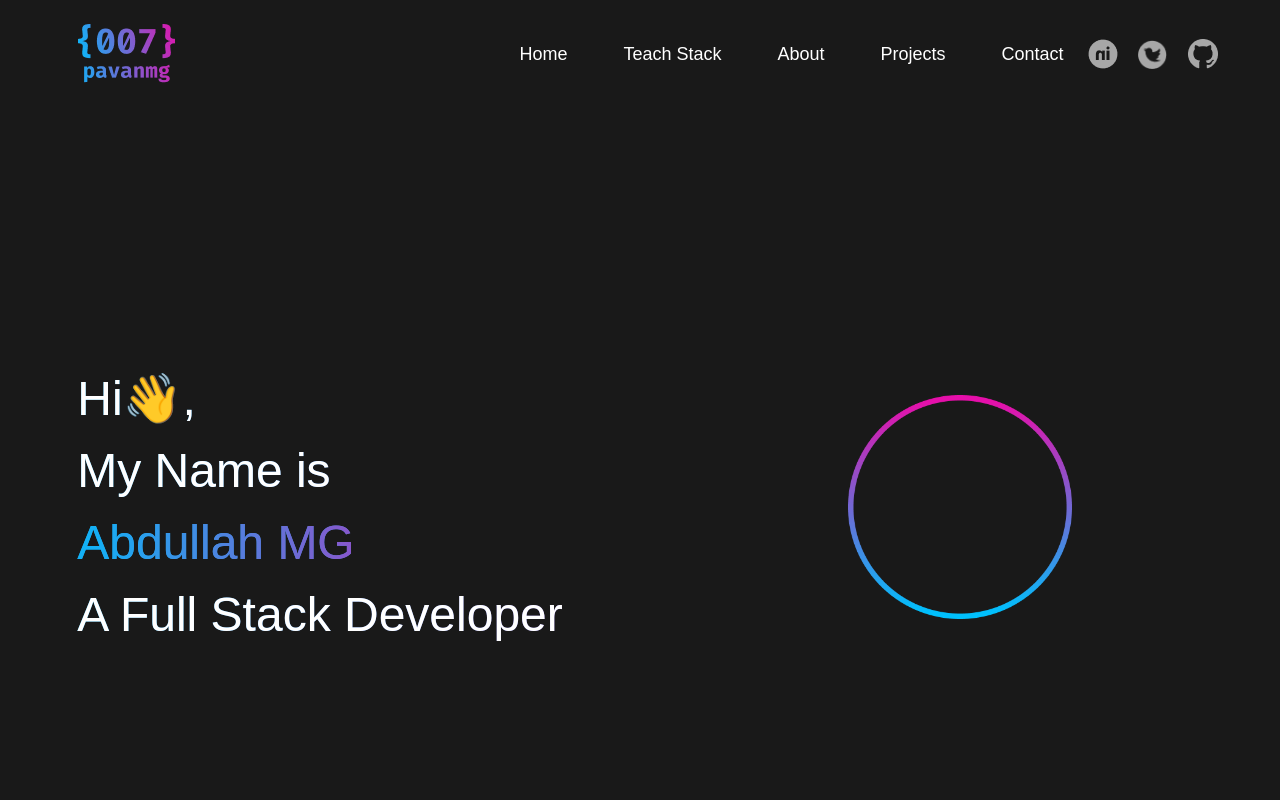
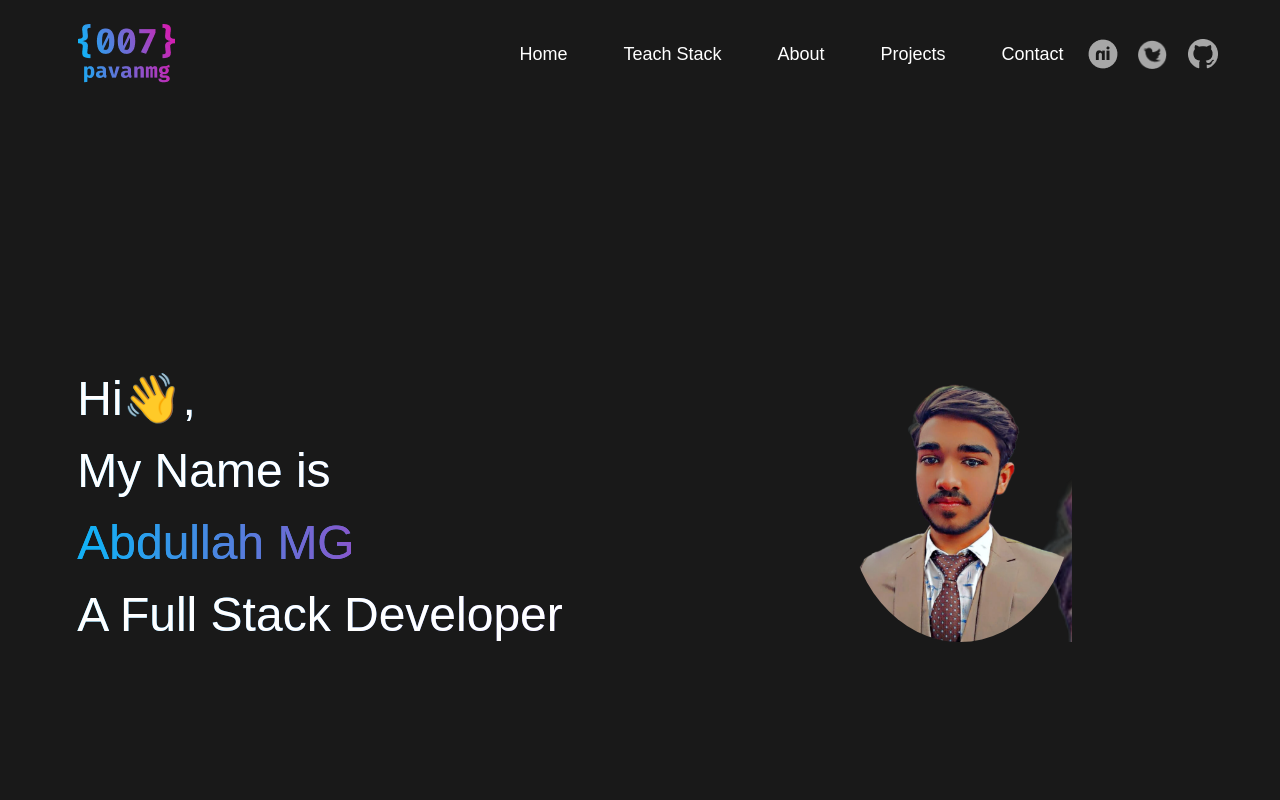
Before and after one commit to Abdullah6346/next-portfolo, a Next.js app: page / in a window 1280 px wide. Shown: the top 800 px of the page. Built offline with nearby package versions, Linux system fonts and the light colour scheme.

Commit message:
feat:(hero image addded)

```diff
--- a/src/app/Components/Hero.tsx
+++ b/src/app/Components/Hero.tsx
@@ -1,5 +1,6 @@
 // import { useRef, useEffect } from "react";
 // import gsap from "gsap";
+import Image from "next/image";
 
 const Hero = () => {
   // const h11 = useRef();
@@ -52,7 +53,7 @@ const Hero = () => {
 
   return (
     <section className="overflow-x-hidden">
-      <div className="cont-main-hero grid min-h-screen grid-cols-2 items-center justify-items-center laptop:min-h-96 laptop:grid-cols-1 laptop:py-0">
+      <div className="cont-main-hero grid min-h-screen grid-cols-2 items-center justify-items-center laptop:min-h-96 laptop:grid-cols-1 laptop:gap-14 laptop:py-14">
         <div className="cont-heading gradient-text mdesktop:text-[2.5rem] smobile:text-[1.8rem] !text-left text-[3rem] text-white laptop:order-2 laptop:text-[30px]">
           Hi<span className="inner-hero-text !text-white">👋</span>,{" "}
           <div className="inner-hero-text">My Name is </div>
@@ -61,8 +62,11 @@ const Hero = () => {
           </div>
           <div className="inner-hero text">A Full Stack Developer</div>
         </div>
-        <div className="cont-image w-[35%] laptop:hidden laptop:w-[56%]">
-          <img  src="round_img_frame.png" alt="" />
+
+        <div className="cont-image w-[35%]  laptop:w-[56%]">
+          {/* <Image src="/myimg.png" width={179} height={215} alt="image"/> */}
+
+          <img src="/myimg.png" className="my-img" alt="" />
         </div>
       </div>
     </section>
--- a/src/app/globals.css
+++ b/src/app/globals.css
@@ -56,3 +56,12 @@ html {
 .inner-hero {
   transform: none !important; /* Override any unwanted transforms */
 }
+.cont-image {
+  background-image: url(/public/myimg.png);
+}
+.my-img {
+  display: inline-block;
+
+  background-size: cover;
+  border-radius: 50%;
+}
```
Also changed, not shown: public/myimg.png (added).
